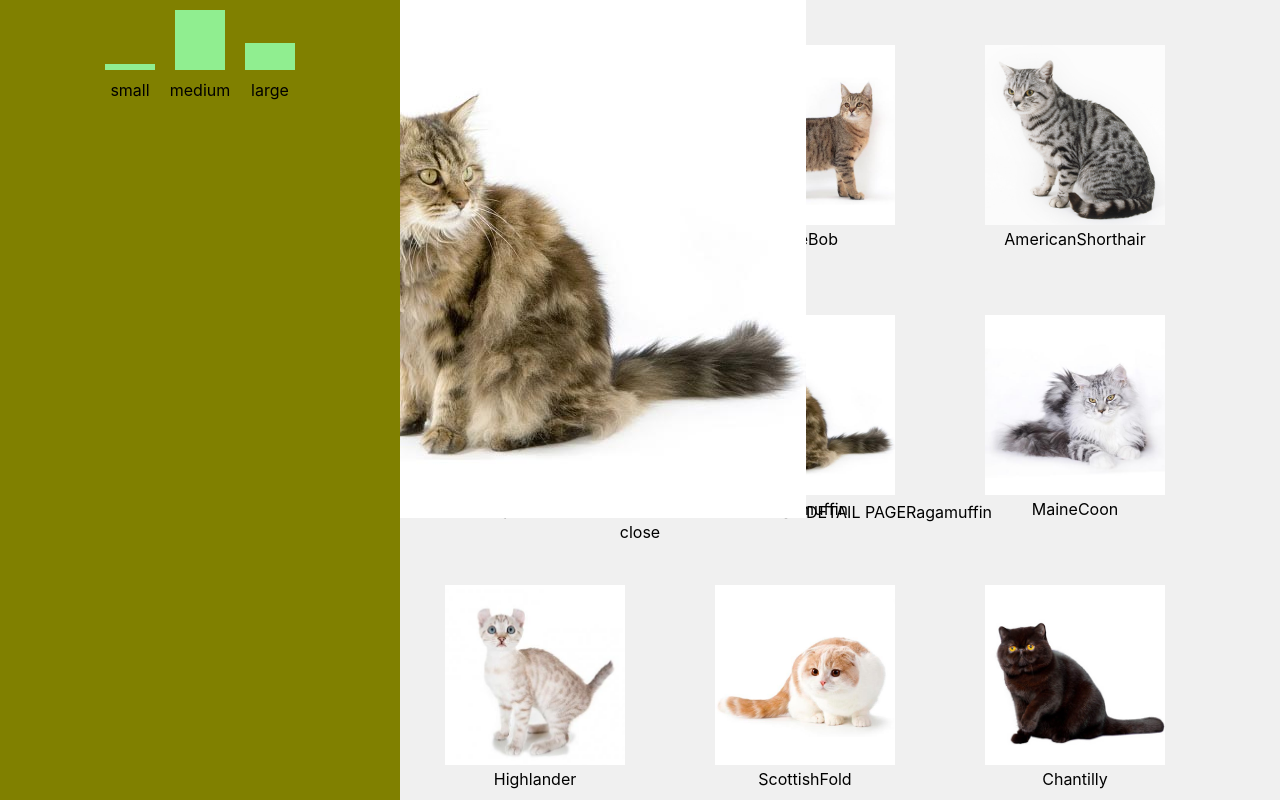
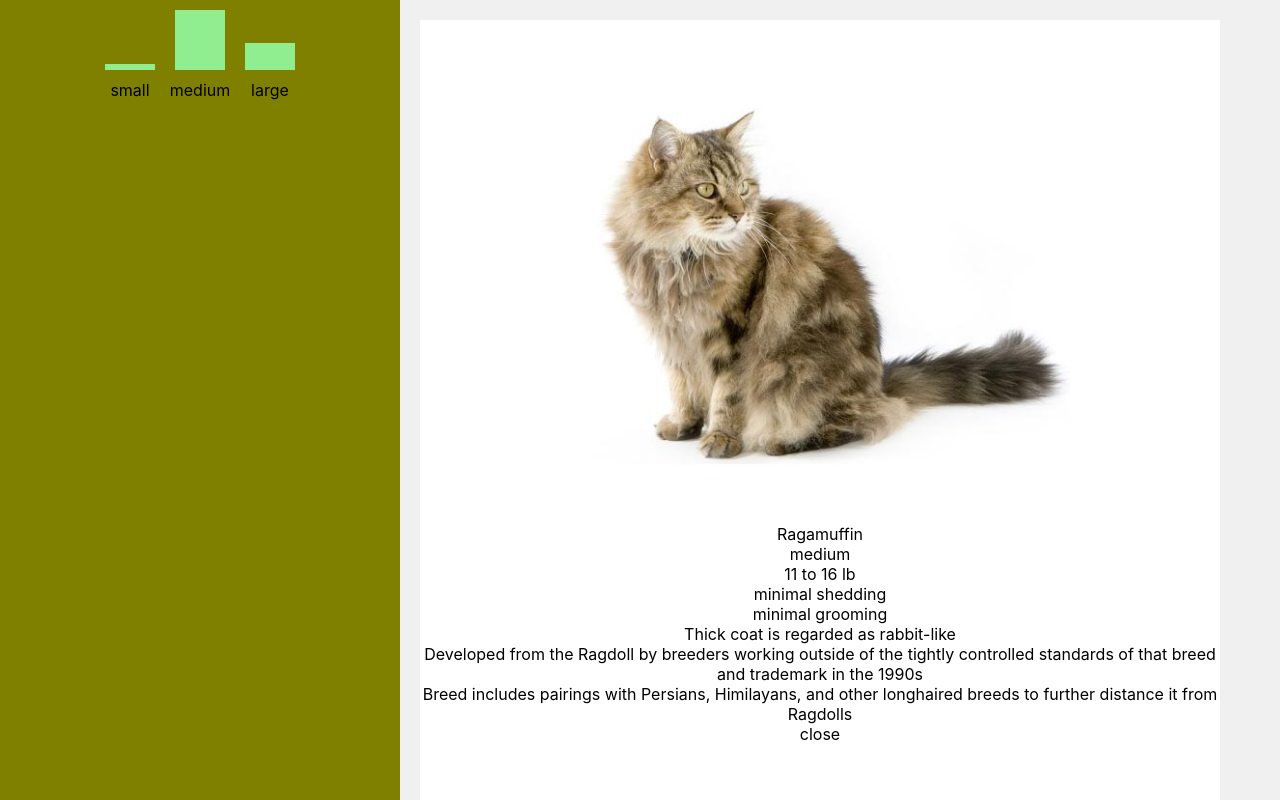
Before and after one commit to 6859-sp21/a4-cat-breeds-1, a React (Create React App) app: page / in a window 1280 px wide. Both pictures are taken after a click on the element "Ragamuffin". Shown: the top 800 px of the page. Built offline with nearby package versions, Linux system fonts and the light colour scheme.

Commit message:
cat popup page info

```diff
--- a/src/components/catDetail.js
+++ b/src/components/catDetail.js
@@ -3,13 +3,32 @@ import React from "react";
 const CatDetail = ({cat, selectCat}) => (
   <div className="popup">
     {!!cat &&
-    <div>
+    <div >
       <img src= {process.env.PUBLIC_URL + "/cat_pictures/" +cat.breed + '.jpg'} alt={cat.breed} />
-      DETAIL PAGE
-      {cat.breed}
+      <div className="cat-info">
+        <div className="breed-name">{cat.breed.replace( /([A-Z])/g, " $1" )}</div>
+        {
+          !!cat["Alternate names"] &&
+          <div className="alt-name">Also Called: {cat["Alternate names"].join(', ')} </div>
+        }
+        <div className="metadata">
+          <div className="size">{cat.size.join(' / ')}</div>
+          <div className="weight">{cat.weight.join(' to ')} lb</div>
+          <div className="shedding">{cat.shedding} shedding</div>
+          <div className="grooming">{cat.grooming} grooming</div>
+        </div>
+
+        <div className="description">
+          {cat.Description.split('\n').map((info, i) => <div key={i}>{info}</div>)}
+        </div>
+        <div className="history">
+          {cat.History.split('\n').map((info, i) => <div key={i}>{info}</div>)}
+        </div>
+      </div>
+
+      <div className="close-button" onClick={() => selectCat("")}>close</div>
     </div>
     }
-    <div onClick={() => selectCat("")}>close</div>
   </div>
 )
 
--- a/src/components/catPreview.js
+++ b/src/components/catPreview.js
@@ -3,9 +3,7 @@ import React from "react";
 const CatPreview = ({cat, selectCat}) => (
   <div className="cat-card" onClick={() => selectCat(cat.breed)}>
     <img src= {process.env.PUBLIC_URL + "/cat_pictures/" +cat.breed + '.jpg'} alt={cat.breed} />
-    {
-      cat.breed
-    }
+    {cat.breed.replace( /([A-Z])/g, " $1" )}
   </div>
 )
 
--- a/src/index.scss
+++ b/src/index.scss
@@ -48,9 +48,11 @@ code {
   margin: 45px;
 
   img {
+    display: block;
     transition: width 0.2s cubic-bezier(.32,1.13,.67,1.75), height 0.2s cubic-bezier(.32,1.13,.67,1.75), transform 0.2s cubic-bezier(.32,1.13,.67,1.75);
     height: 180px;
     width: 180px;
+    margin: auto;
 
     &:hover {
       height: 200px;
@@ -59,11 +61,22 @@ code {
   }
 }
 
-.cat-detail {
+.popup {
   position: fixed;
   width: 800px;
   height: 800px;
-  top: 0;
-  left: 300px;
+  top: 20px;
+  left: 420px;
   background: white;
+
+  img {
+    display: inline-block;
+    width: 500px;
+    height: 500px;
+  }
+
+  .cat-info {
+    display: inline-block;
+
+  }
 }
```
